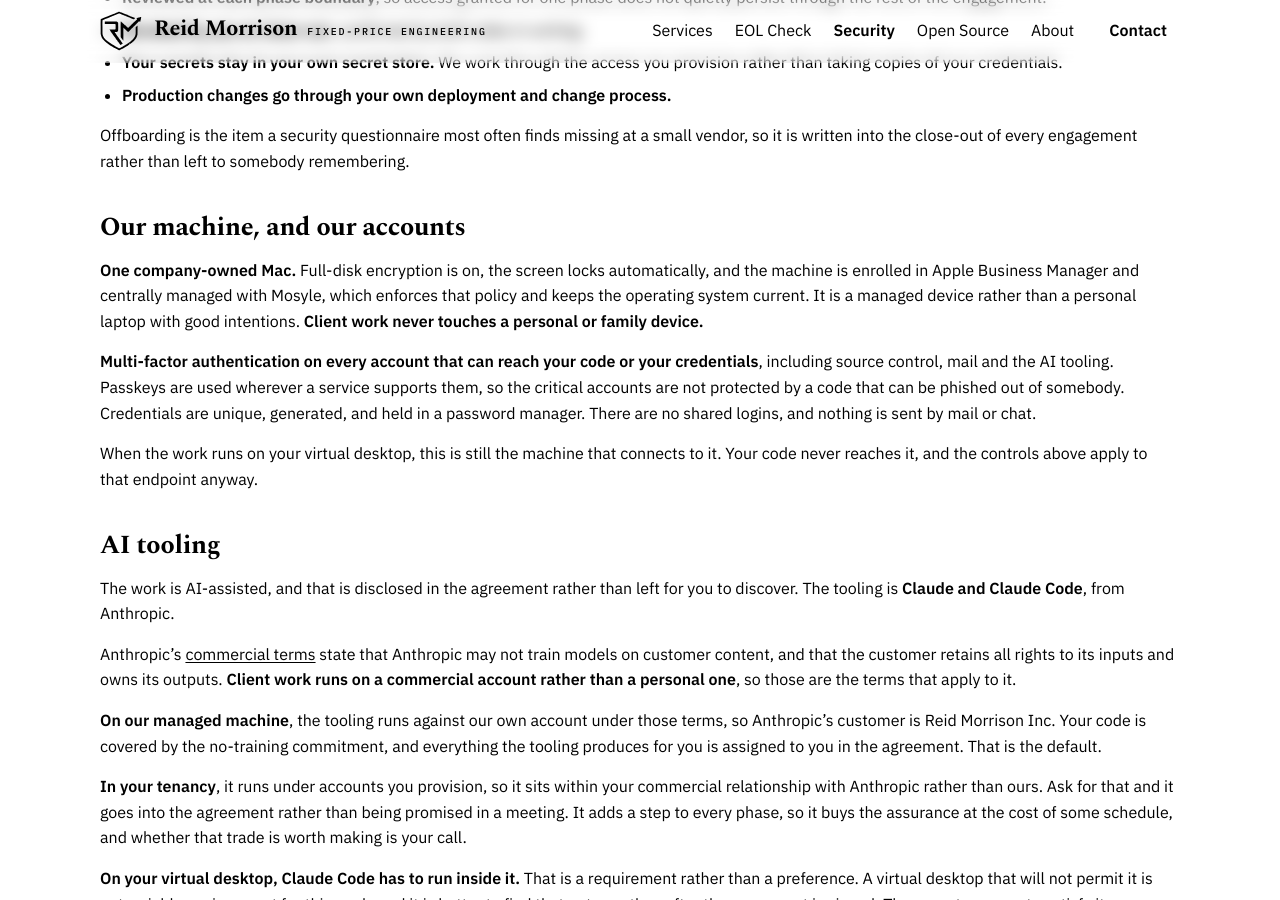
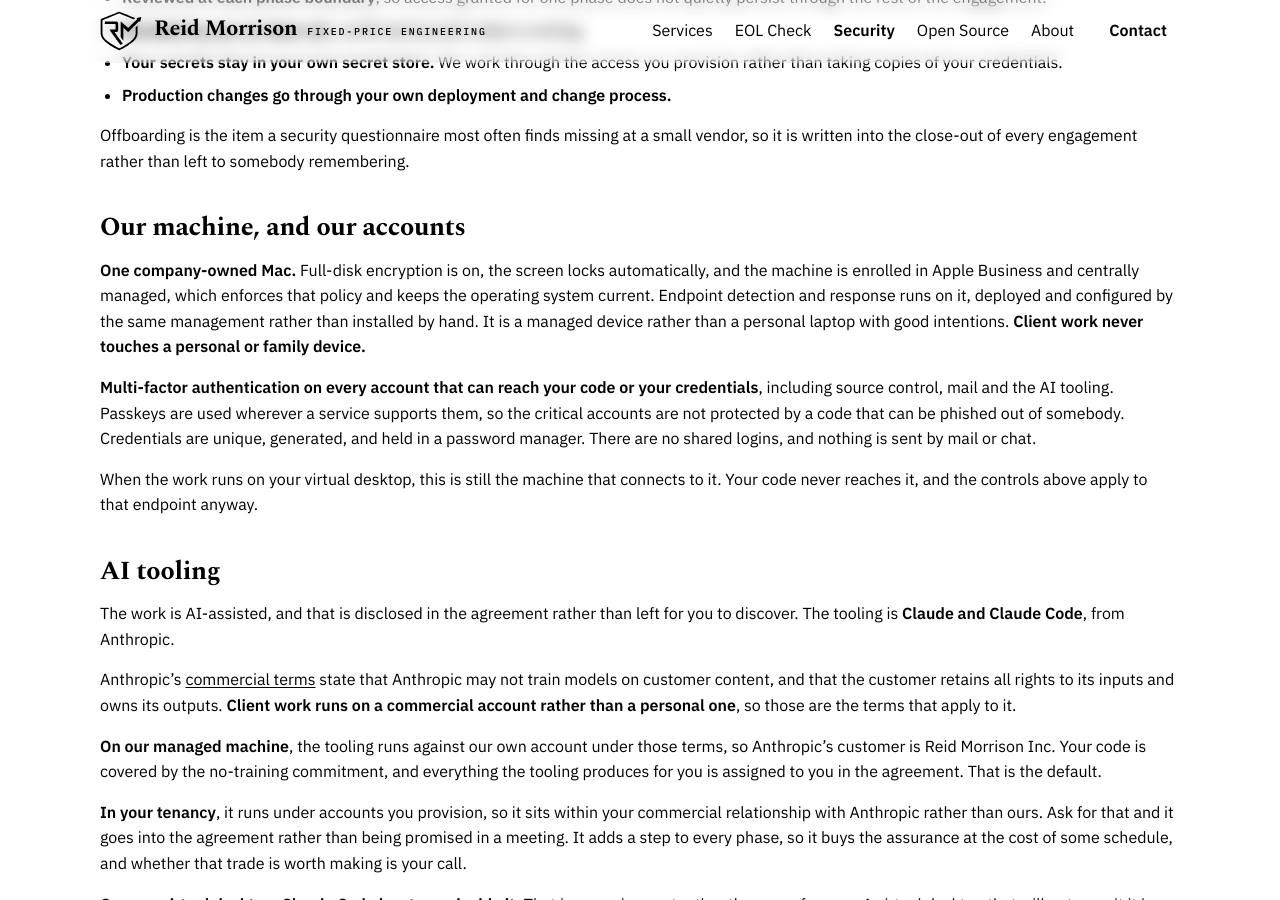
Before and after one commit to reidmorrison/reidmorrison.com, a Jekyll site: the page built from security.md, in a window 1280 px wide and 900 px high, scrolled down 2599 px. Built offline with Jekyll 4.4.1, drawn with Linux system fonts in a browser that asks for light colours; some of the changed text lies outside the part shown.

Commit message:
Security page: Intune management and endpoint detection and response
The company Mac moved from Mosyle to Microsoft Intune on 2026-10-22, and
Microsoft Defender for Business reports it healthy as of 2026-11-03. The page
names neither vendor, per the page's rule; the rule file records both.

Co-Authored-By: Claude Opus 5.5 <noreply@anthropic.com>

```diff
--- a/security.md
+++ b/security.md
@@ -42,7 +42,7 @@ offshore delivery team.
     <tr><td>What is kept afterwards</td><td>On your virtual desktop, nothing is downloaded in the first place. Otherwise working copies are destroyed at close-out and confirmed to you in writing.</td></tr>
     <tr><td>Backups</td><td>The directory holding client code is excluded from every backup, so deletion at close-out is final rather than deferred.</td></tr>
     <tr><td>Who does the work</td><td>One named engineer, throughout. No subcontractors, no offshore delivery, no bench.</td></tr>
-    <tr><td>Devices</td><td>Company-owned Mac. Full-disk encryption, automatic screen lock, enrolled in Apple Business Manager and centrally managed. Client work never touches a personal device.</td></tr>
+    <tr><td>Devices</td><td>Company-owned Mac. Full-disk encryption, automatic screen lock, endpoint detection and response, enrolled in Apple Business and centrally managed. Client work never touches a personal device.</td></tr>
     <tr><td>Accounts</td><td>Multi-factor authentication on every account that can reach your code, passkeys wherever supported, unique credentials in a password manager, no shared logins.</td></tr>
     <tr><td>Access</td><td>Issued by you, to a named individual, at the least privilege the phase needs. Revoked by you at close-out.</td></tr>
     <tr><td>Production changes</td><td>Through your own deployment and change process, never around it.</td></tr>
@@ -153,10 +153,11 @@ than left to somebody remembering.
 ## Our machine, and our accounts
 
 **One company-owned Mac.** Full-disk encryption is on, the screen locks
-automatically, and the machine is enrolled in Apple Business Manager and
-centrally managed with Mosyle, which enforces that policy and keeps the
-operating system current. It is a managed device rather than a personal laptop
-with good intentions. **Client work never touches a personal or family device.**
+automatically, and the machine is enrolled in Apple Business and centrally
+managed, which enforces that policy and keeps the operating system current.
+Endpoint detection and response runs on it, deployed and configured by the same
+management rather than installed by hand. It is a managed device rather than a
+personal laptop with good intentions. **Client work never touches a personal or family device.**
 
 **Multi-factor authentication on every account that can reach your code or your
 credentials**, including source control, mail and the AI tooling. Passkeys are
```
Also changed, not shown: .claude/rules/security-page.md.
